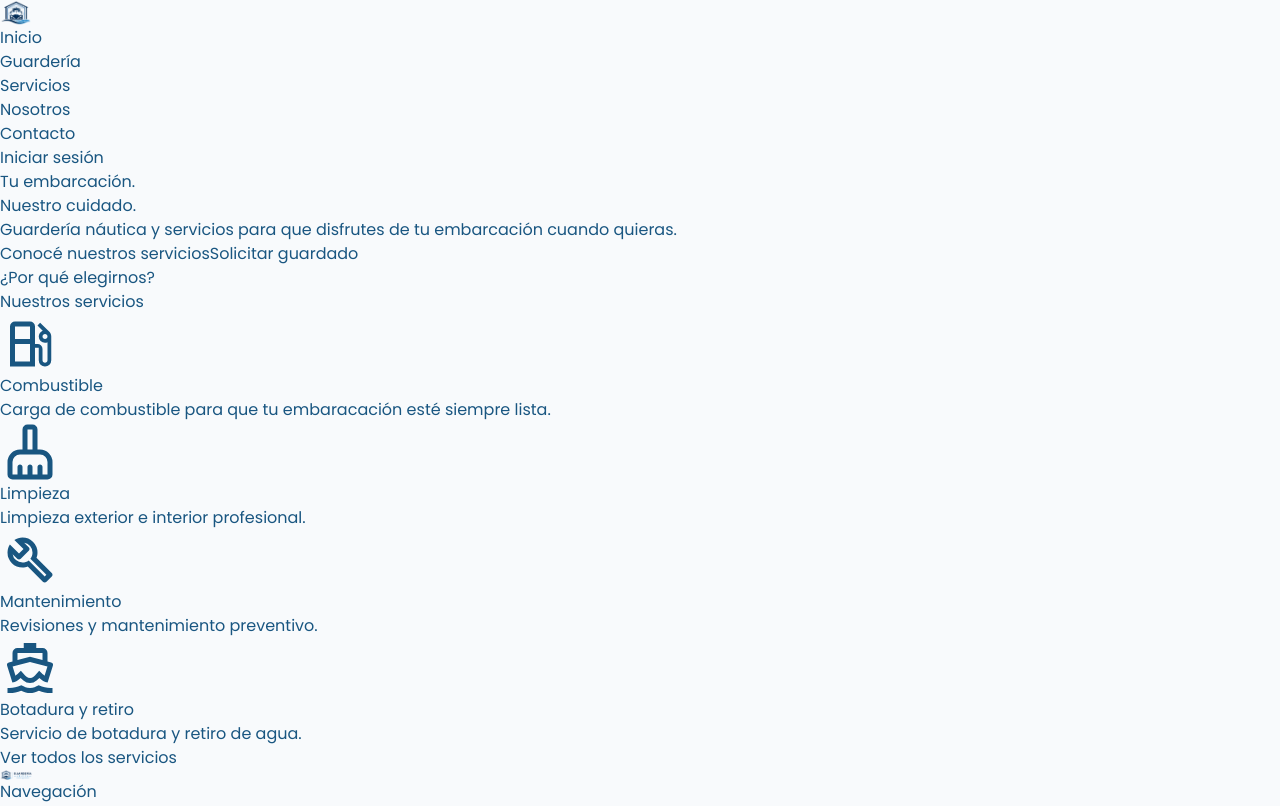
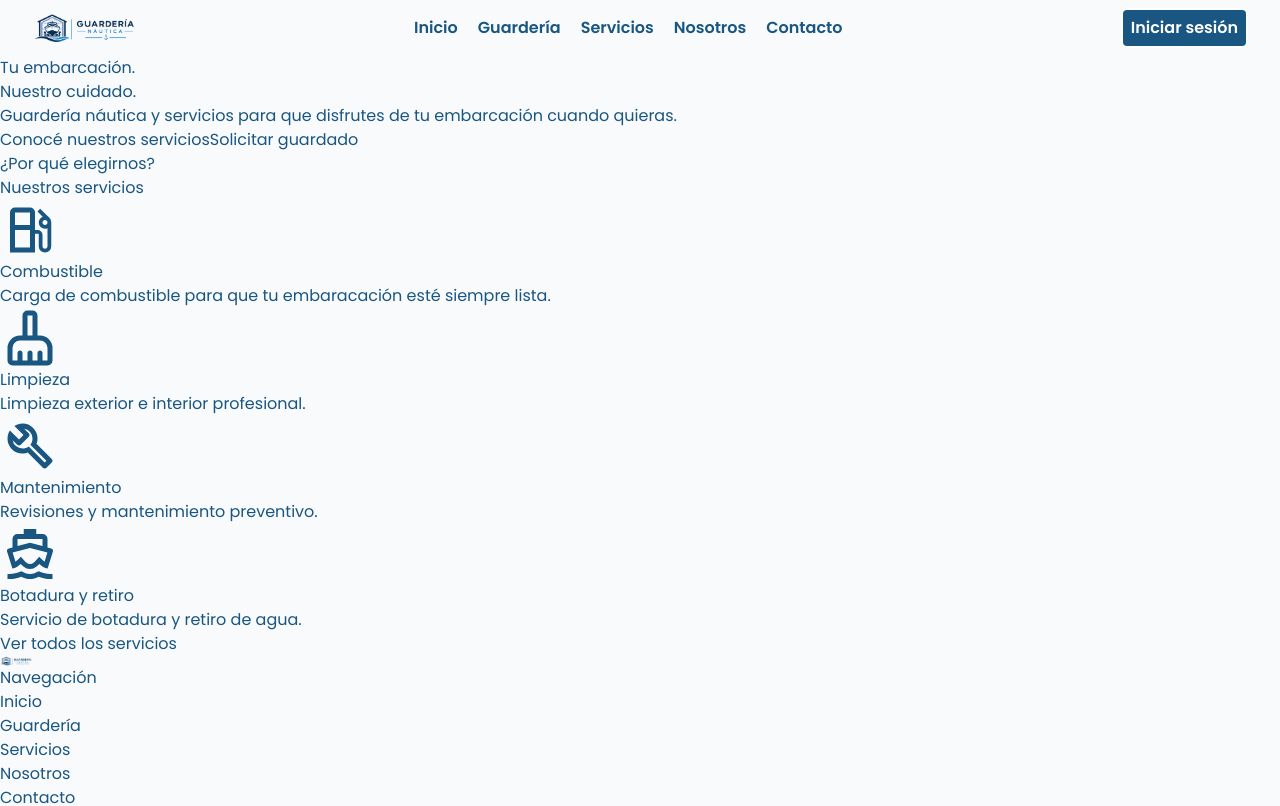
Before and after one commit to Martiks38/frontend_dsw, a Next.js app: page / in a window 1280 px wide. Shown: the top 806 px of the page. Built offline with nearby package versions, Linux system fonts and the light colour scheme.

Commit message:
refactor(Header): update structure and apply new styles

```diff
--- /dev/null
+++ b/src/components/layout/Header/Header.module.css
@@ -0,0 +1,27 @@
+.link span {
+  position: relative;
+}
+
+.link span::after {
+  --line-height: 0.125rem;
+
+  content: '';
+  position: absolute;
+  bottom: calc(-1 * var(--line-height));
+  left: 0;
+  width: 0;
+  height: var(--line-height);
+  background-color: var(--primary-color);
+  border-radius: 9999px;
+  transition: width 0.3s ease;
+}
+
+.link:focus span::after {
+  width: 100%;
+}
+
+@media (hover: hover) and (pointer: fine) {
+  .link:hover span::after {
+    width: 100%;
+  }
+}
--- a/src/components/layout/Header/Header.tsx
+++ b/src/components/layout/Header/Header.tsx
@@ -1,26 +1,37 @@
 import Image from 'next/image';
 import Link from 'next/link';
 
+import ButtonLink from '@/components/ui/Button/Button';
 import { navigationItems } from '@/data';
+
+import styles from './Header.module.css';
 
 export default function Header() {
   return (
-    <header>
+    <header className="h-14 px-8 flex justify-between items-center bg-background] text-primary font-semibold">
       <Link href={'/'}>
-        <Image src="/logo.png" width={32} height={32} alt="Guardería náutica" />
+        <Image
+          src="/logo_2.png"
+          width={150}
+          height={32}
+          alt="Guardería náutica"
+          className="h-8 w-auto"
+        />
       </Link>
       <nav aria-label="Navegación principal">
-        <ul>
+        <ul className="flex justify-between gap-x-1">
           {navigationItems.map(({ href, label }) => {
             return (
               <li key={label}>
-                <a href={href}>{label}</a>
+                <Link className={`px-2 py-1 ${styles.link}`} href={href}>
+                  <span>{label}</span>
+                </Link>
               </li>
             );
           })}
         </ul>
       </nav>
-      <a href="/login">Iniciar sesión</a>
+      <ButtonLink href="">Iniciar sesión</ButtonLink>
     </header>
   );
 }
```
